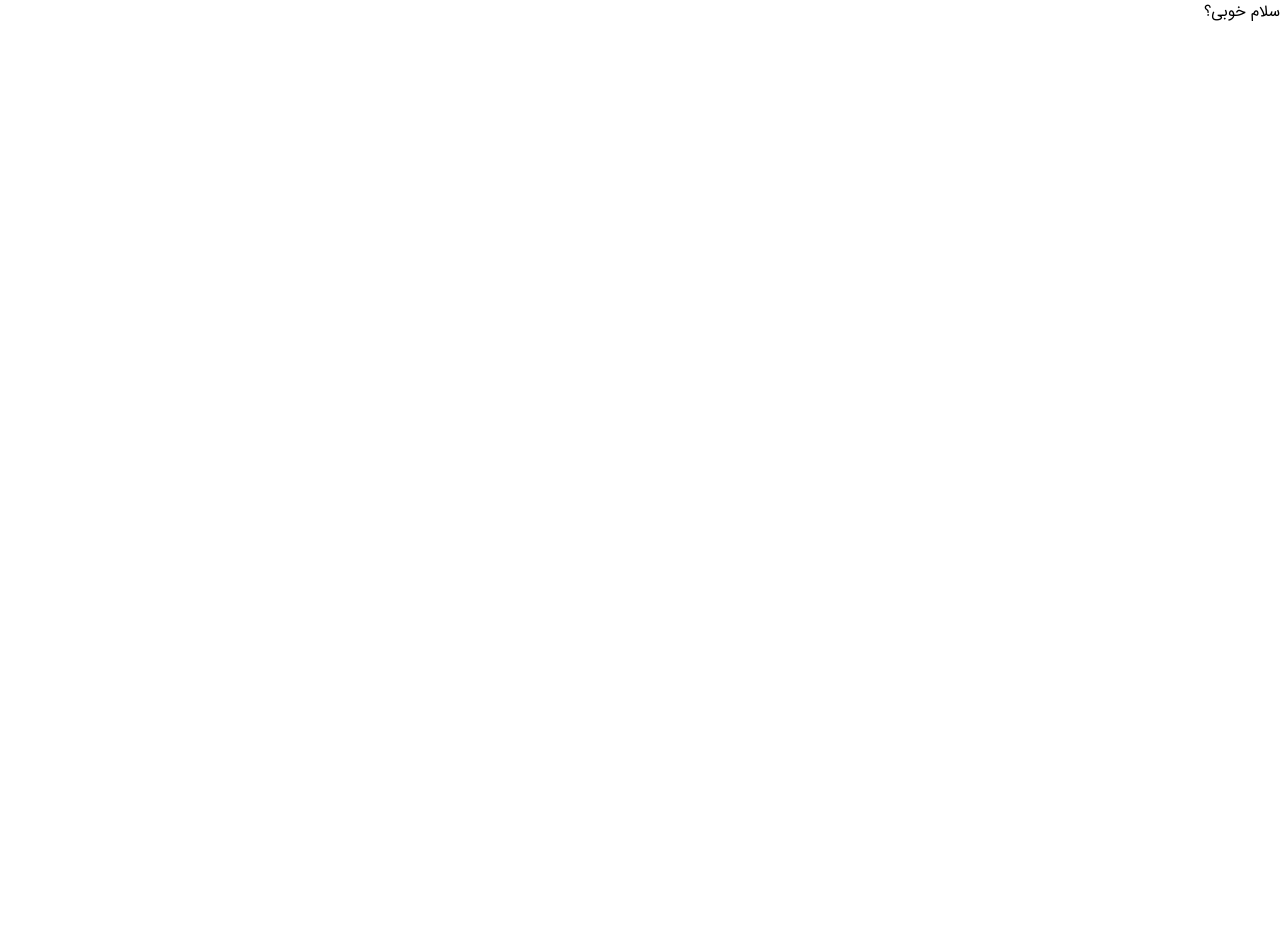
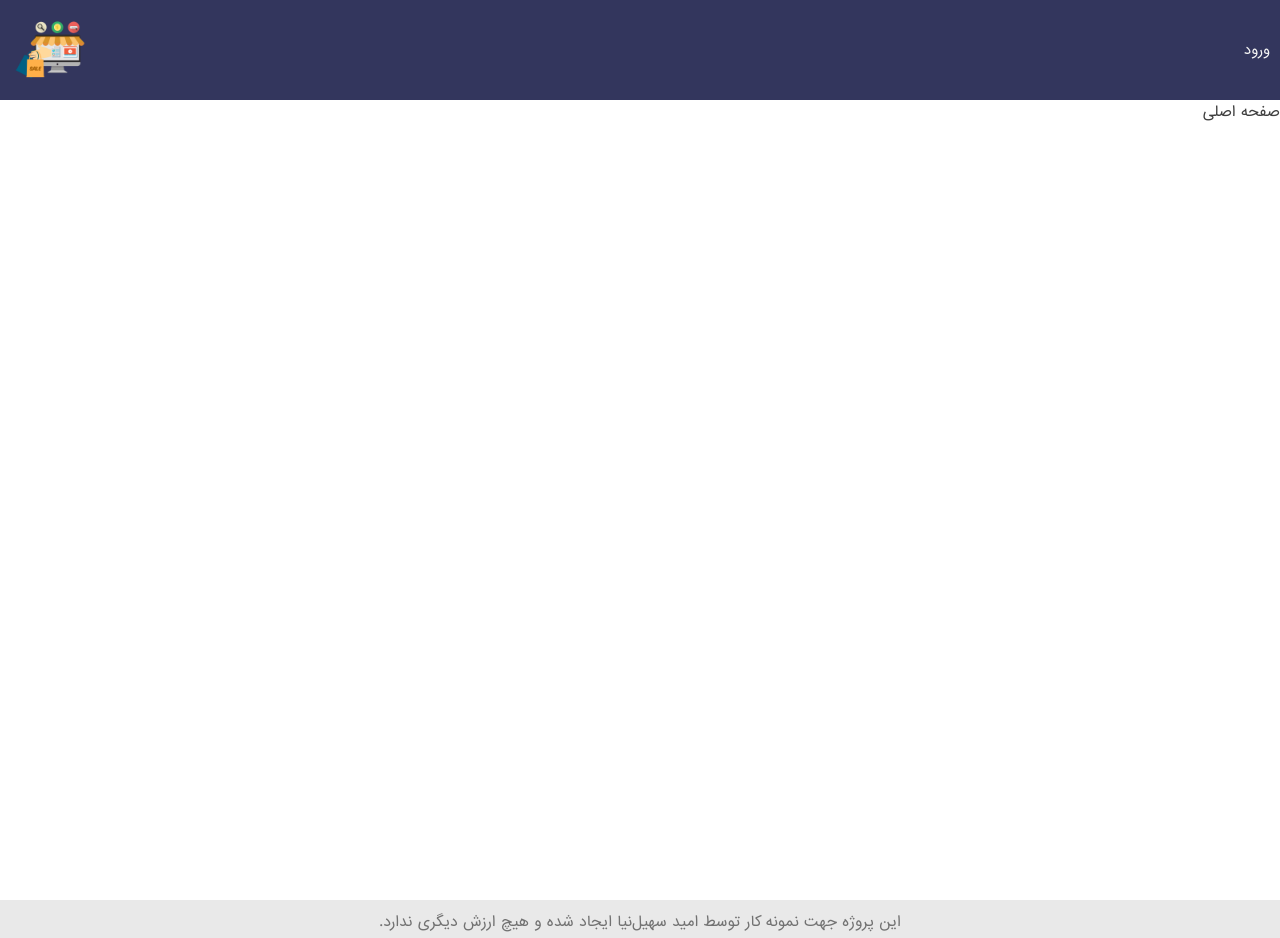
Before and after one commit to omids0/nextjs-online-shop, a Next.js app: page / in a window 1280 px wide. Shown: the top 938 px of the page. Before the commit the page ends 800 px from the top, so only its background shows below. Built offline with nearby package versions, Linux system fonts and the light colour scheme.

Commit message:
logo added

```diff
--- /dev/null
+++ b/components/AppLayout.js
@@ -0,0 +1,18 @@
+import Head from "next/head";
+import React from "react";
+import Footer from "./Footer";
+import Header from "./Header";
+
+export default function AppLayout({ title, description, children }) {
+  return (
+    <div>
+      <Head>
+        <title>{title ? `${title} - Omid Shop` : "Omid Shop"}</title>
+        {description && <meta name="description" content={description}></meta>}
+      </Head>
+      <Header />
+      {children}
+      <Footer />
+    </div>
+  );
+}
--- /dev/null
+++ b/components/Footer.js
@@ -0,0 +1,14 @@
+import React from "react";
+
+export default function Footer() {
+  let now = new Date().getFullYear();
+
+  return (
+    <footer>
+      <p>
+      این پروژه جهت نمونه کار توسط امید سهیل‌نیا ایجاد شده و هیچ ارزش دیگری ندارد.
+      </p>
+      <p>2022 - {now} </p>
+    </footer>
+  );
+}
--- /dev/null
+++ b/components/Header.js
@@ -0,0 +1,11 @@
+import Image from 'next/image'
+import React from 'react'
+
+export default function Header() {
+  return (
+    <header>
+      <button className="login-btn">ورود</button>
+      <Image src='/images/—Pngtree—online shopping sale vector _3548364.png' width={80} height={80} alt='onlineshope-logo'/>
+    </header>
+  )
+}
--- /dev/null
+++ b/components/Homepage.js
@@ -0,0 +1,7 @@
+import React from 'react'
+
+export default function Homepage() {
+  return (
+    <div className="homepage">صفحه اصلی</div>
+  )
+}
--- a/pages/index.js
+++ b/pages/index.js
@@ -1,9 +1,10 @@
-
+import AppLayout from "../components/AppLayout";
+import Homepage from "../components/Homepage";
 
 export default function Home() {
   return (
-    <div>
-      سلام خوبی؟
-    </div>
-  )
+    <AppLayout>
+      <Homepage />
+    </AppLayout>
+  );
 }
--- a/styles/globals.css
+++ b/styles/globals.css
@@ -1,14 +1,25 @@
 @font-face {
-  font-family: 'iransans';
-  src:  url('../utils/fonts/FontsFree-Net-ir_sans.ttf') format('truetype');
+  font-family: "iransans";
+  src: url("../utils/fonts/FontsFree-Net-ir_sans.ttf") format("truetype");
   font-weight: normal;
   font-style: normal;
+}
+
+:root {
+  /* Color */
+  --navy-color: rgb(0, 4, 53, 0.8);
+  --lite-silver-color: rgb(233, 233, 233);
+  --dark-gray-color: rgb(114, 114, 114);
+  --lite-black-color: #3f3f3f;
+  /* Sizes */
+  --padding-small-size: 1rem
 }
 
 * {
   box-sizing: border-box;
   margin: 0;
   padding: 0;
+  border: none
 }
 
 html {
@@ -18,5 +29,37 @@ html {
 
 body {
   font-size: 1.4rem;
-  font-family: 'iransans';
+  font-family: "iransans";
 }
+
+header {
+  width: 100%;
+  background: var(--navy-color);
+  color: whitesmoke;
+  padding: var(--padding-small-size);
+  display:flex;
+  justify-content: space-between;
+}
+
+.login-btn{
+  background: none;
+  color: whitesmoke;
+  font-family: "iransans";
+}
+
+footer {
+  width: 100%;
+  background: var(--lite-silver-color);
+  display: flex;
+  flex-direction: column;
+  align-items: center;
+  justify-content: center;
+  padding: var(--padding-small-size);
+  color: var(--dark-gray-color);
+  text-align: center;
+}
+
+.homepage {
+  min-height: 100vh;
+  color: var(--lite-black-color);
+}
```
Also changed, not shown: public/images/—Pngtree—online shopping sale vector _3548364.png (added).
